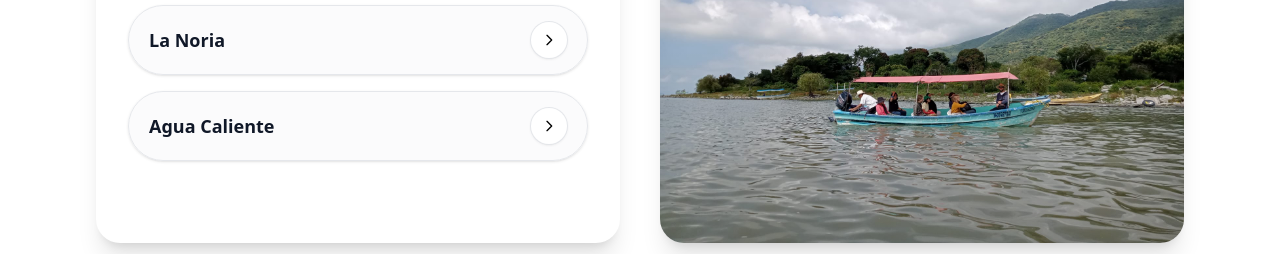
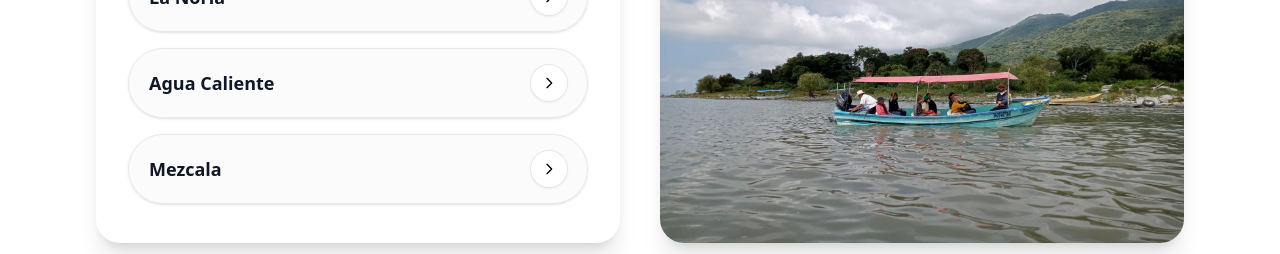
Before and after one commit to PAP-Alter-Codigo/website_frontend_react, a React (Vite) app: page /comunidades in a window 1280 px wide. Shown: the part 3200-3454 px from the top of the page. Built offline with nearby package versions, Linux system fonts and the light colour scheme.

Commit message:
feat: agregar comunidad de Mezcala a Cienega

```diff
--- a/src/pages/comunidades/Comunidades-Data.ts
+++ b/src/pages/comunidades/Comunidades-Data.ts
@@ -75,6 +75,7 @@ export const regiones: Region[] = [
     items: [
       { label: "La Noria", to: "/comunidades/la-noria" },
       { label: "Agua Caliente", to: "/comunidades/agua-caliente" },
+      { label: "Mezcala", to: "/comunidades/mezcala" },
     ],
     reverse: true,
   },
```
